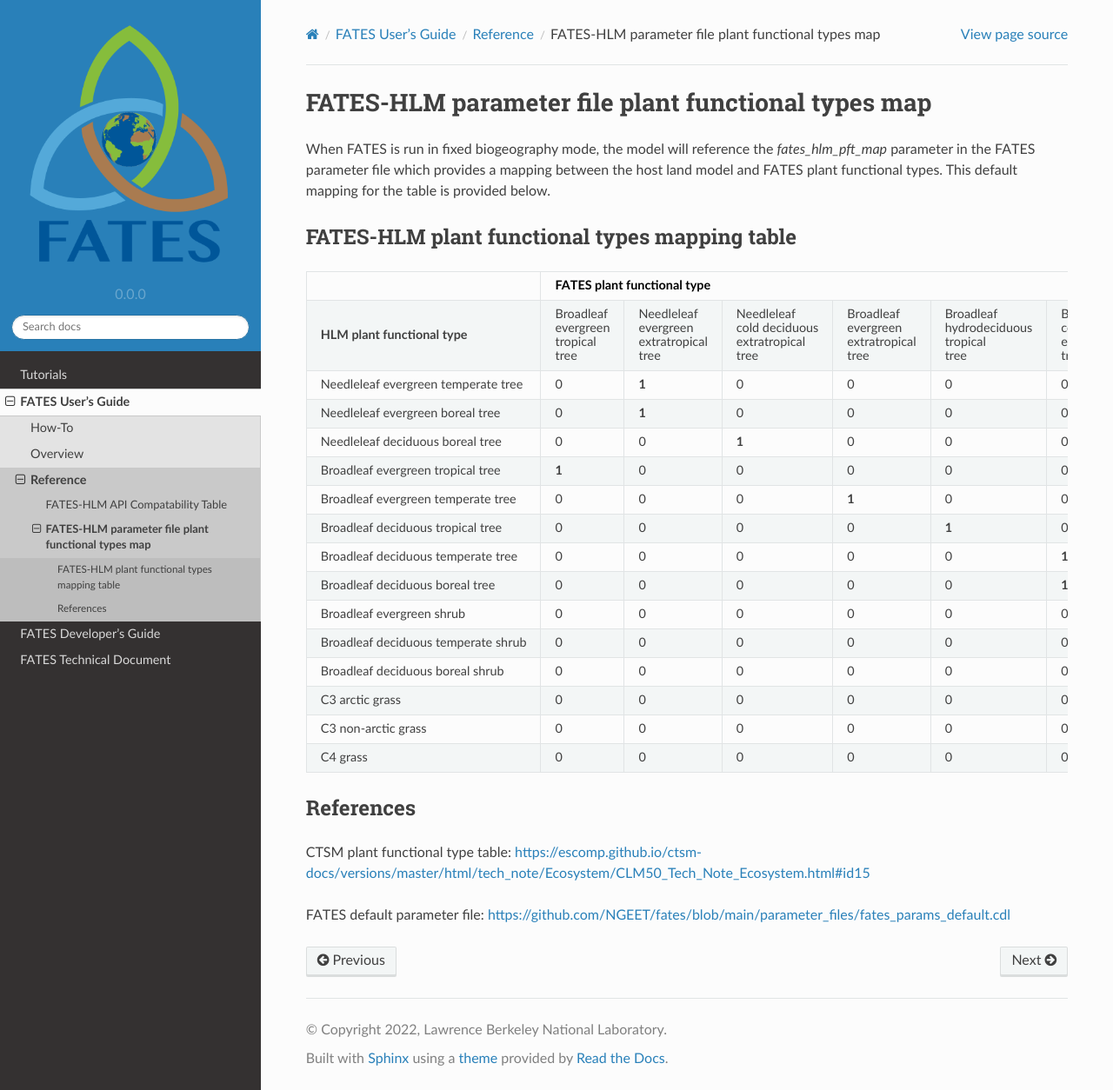
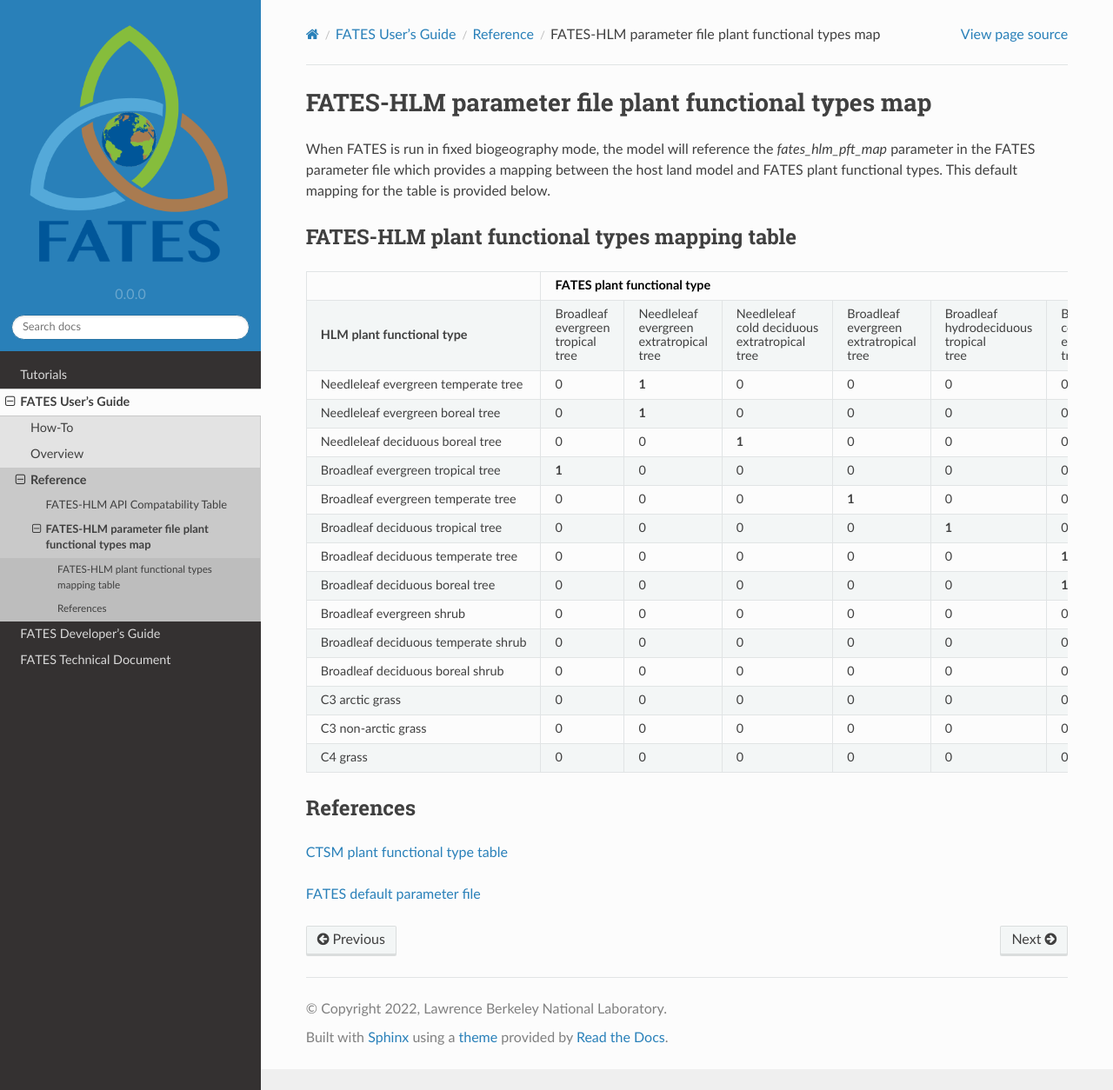
Before and after one commit to NGEET/fates-users-guide, a Sphinx documentation site: the page built from docs/source/user/HLM-FATES-PFT-map.rst, in a window 1280 px wide and 1254 px high. Shown: the whole window at 87% size. Built offline with Sphinx 7.4.7 and the Read the Docs theme 2.0.0, drawn with Linux system fonts in a browser that asks for light colours.

Commit message:
make words links

```diff
--- a/docs/source/user/HLM-FATES-PFT-map.rst
+++ b/docs/source/user/HLM-FATES-PFT-map.rst
@@ -49,6 +49,6 @@
 References
 ^^^^^^^^^^
 
-CTSM plant functional type table: https://escomp.github.io/ctsm-docs/versions/master/html/tech_note/Ecosystem/CLM50_Tech_Note_Ecosystem.html#id15
+`CTSM plant functional type table <https://escomp.github.io/ctsm-docs/versions/master/html/tech_note/Ecosystem/CLM50_Tech_Note_Ecosystem.html#id15>`_
 
-FATES default parameter file: https://github.com/NGEET/fates/blob/main/parameter_files/fates_params_default.cdl
+`FATES default parameter file <https://github.com/NGEET/fates/blob/main/parameter_files/fates_params_default.cdl>`_
```
